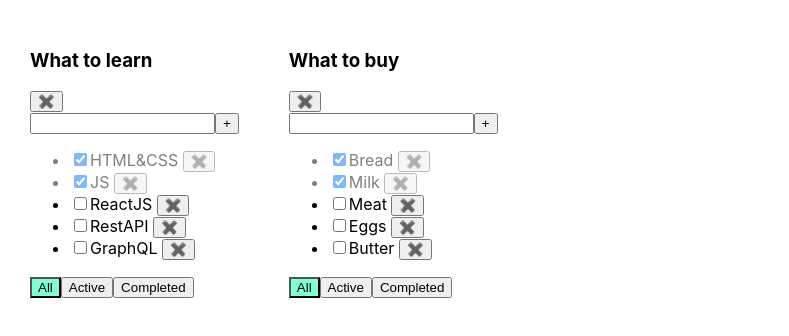
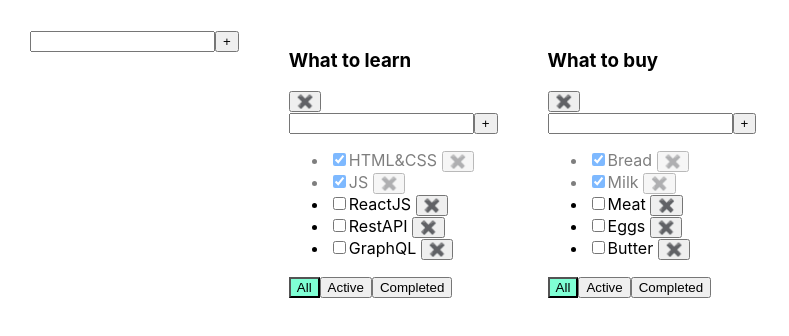
Before and after one commit to kkapchin/todolist, a React (Create React App) app: page / in a window 1280 px wide. Shown: the top 336 px of the page, without its empty margins (0-789 px from the left). Built offline with nearby package versions, Linux system fonts and the light colour scheme.

Commit message:
addTodolist

```diff
--- a/src/App.tsx
+++ b/src/App.tsx
@@ -4,6 +4,7 @@ import Todolist from "./components/todolist/todolist";
 import {v1} from "uuid";
 import {Filter} from "./const";
 import {TodolistType} from "./types/todolist-type";
+import AddItemForm from "./components/add-item-form/add-item-form";
 
 export default function App() {
     const todolistId1 = v1();
@@ -13,6 +14,7 @@ export default function App() {
         {id: todolistId1, title: 'What to learn', filter: Filter.ALL},
         {id: todolistId2, title: 'What to buy', filter: Filter.ALL},
     ]);
+
     const [tasksObj, setTasksObj] = useState({
             [todolistId1]: [
                 {id: v1(), title: "HTML&CSS", isDone: true},
@@ -60,6 +62,16 @@ export default function App() {
         setTasksObj({...tasksObj});
     }
 
+    const addTodolist = (title: string) => {
+        const todolist = {
+            id: v1(),
+            title: title,
+            filter: Filter.ALL,
+        }
+        setTodolists([todolist, ...todolists]);
+        setTasksObj({[todolist.id]: [], ...tasksObj});
+    }
+
     const changeTaskStatus = (taskId: string, todolistId: string, isDone: boolean) => {
         const task = tasksObj[todolistId].find(t => t.id === taskId);
         if (task) {
@@ -81,6 +93,7 @@ export default function App() {
 
     return (
         <div className="App">
+            <AddItemForm addItem={addTodolist} />
             {todolists.map(tl => {
                 return (
                     <Todolist
```
